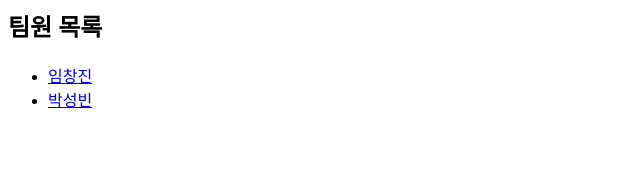
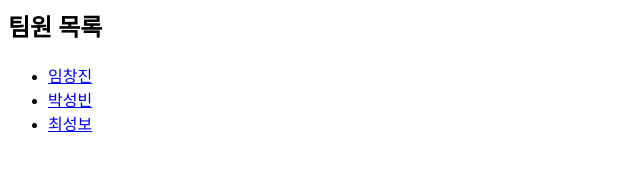
Before and after one commit to Heboen/git-20250428, a website: page web/index.html in a window 1280 px wide. Shown: the full height of the page, 0-640 px from the left. Drawn offline with Linux system fonts and the light colour scheme.

Commit message:
Edit: index.html fixed

```diff
--- a/web/index.html
+++ b/web/index.html
@@ -8,6 +8,9 @@
       <li>
         <a href="sungbin.html">박성빈</a>
       </li>
+      <li>
+        <a href="seongbo.html">최성보</a>
+      </li>
     </ul>
   </body>
 </html>
```
